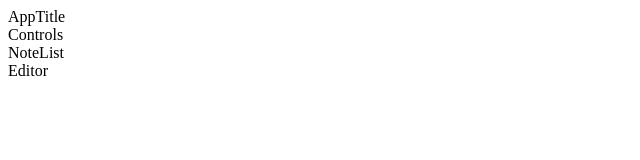
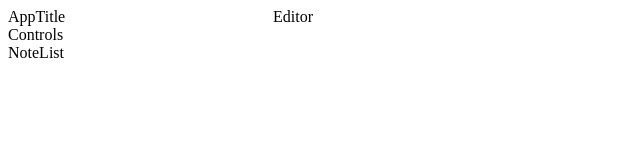
Before and after one commit to talhaguy/markdown-editor, a React (Vite) app: page / in a window 1280 px wide. Shown: the top 160 px of the page, without its empty margins (0-640 px from the left). Built offline with nearby package versions, Linux system fonts and the light colour scheme.

Commit message:
adding styled components

```diff
--- a/package.json
+++ b/package.json
@@ -26,6 +26,7 @@
         "@types/electron": "^1.6.10",
         "@types/react": "^16.9.47",
         "@types/react-dom": "^16.9.8",
+        "@types/styled-components": "^5.1.2",
         "electron": "^10.0.0",
         "parcel-bundler": "^1.12.4",
         "prettier": "2.1.0",
@@ -33,6 +34,7 @@
     },
     "dependencies": {
         "react": "^16.13.1",
-        "react-dom": "^16.13.1"
+        "react-dom": "^16.13.1",
+        "styled-components": "^5.1.1"
     }
 }
--- a/src/index.html
+++ b/src/index.html
@@ -6,11 +6,11 @@
         <title>Markdown Editor</title>
         <meta
             http-equiv="Content-Security-Policy"
-            content="default-src 'self'; script-src 'self'"
+            content="default-src 'self'; style-src 'self' 'unsafe-inline'; script-src 'self'"
         />
         <meta
             http-equiv="X-Content-Security-Policy"
-            content="default-src 'self'; script-src 'self'"
+            content="default-src 'self'; style-src 'self' 'unsafe-inline'; script-src 'self'"
         />
     </head>
     <body>
--- a/src/renderer/components/App.tsx
+++ b/src/renderer/components/App.tsx
@@ -1,13 +1,26 @@
 import * as React from "react"
+import styled from "styled-components"
 import { Editor } from "./Editor"
 import { AppTitle } from "./AppTitle"
 import { Controls } from "./Controls"
 import { NoteList } from "./NoteList"
 
+const Container = styled.div`
+    display: flex;
+`
+
+const LeftColumn = styled.div`
+    width: 265px;
+`
+
+const RightColumn = styled.div`
+    flex-grow: 1;
+`
+
 export function App() {
     return (
-        <div className="app">
-            <div>
+        <Container>
+            <LeftColumn>
                 <div>
                     <AppTitle />
                 </div>
@@ -17,10 +30,10 @@ export function App() {
                 <div>
                     <NoteList />
                 </div>
-            </div>
-            <div>
+            </LeftColumn>
+            <RightColumn>
                 <Editor />
-            </div>
-        </div>
+            </RightColumn>
+        </Container>
     )
 }
```
Also changed, not shown: 1 other file (tests, documents, lock files or other folders).
